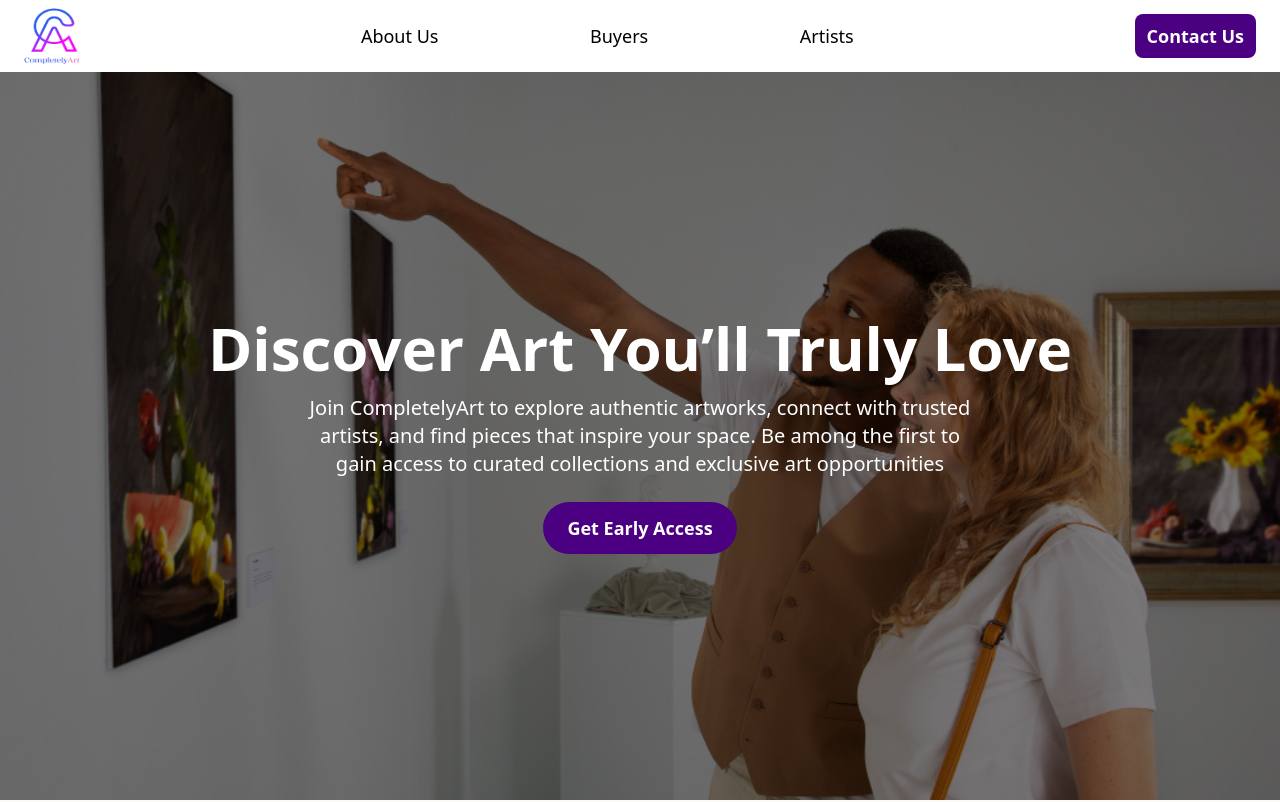
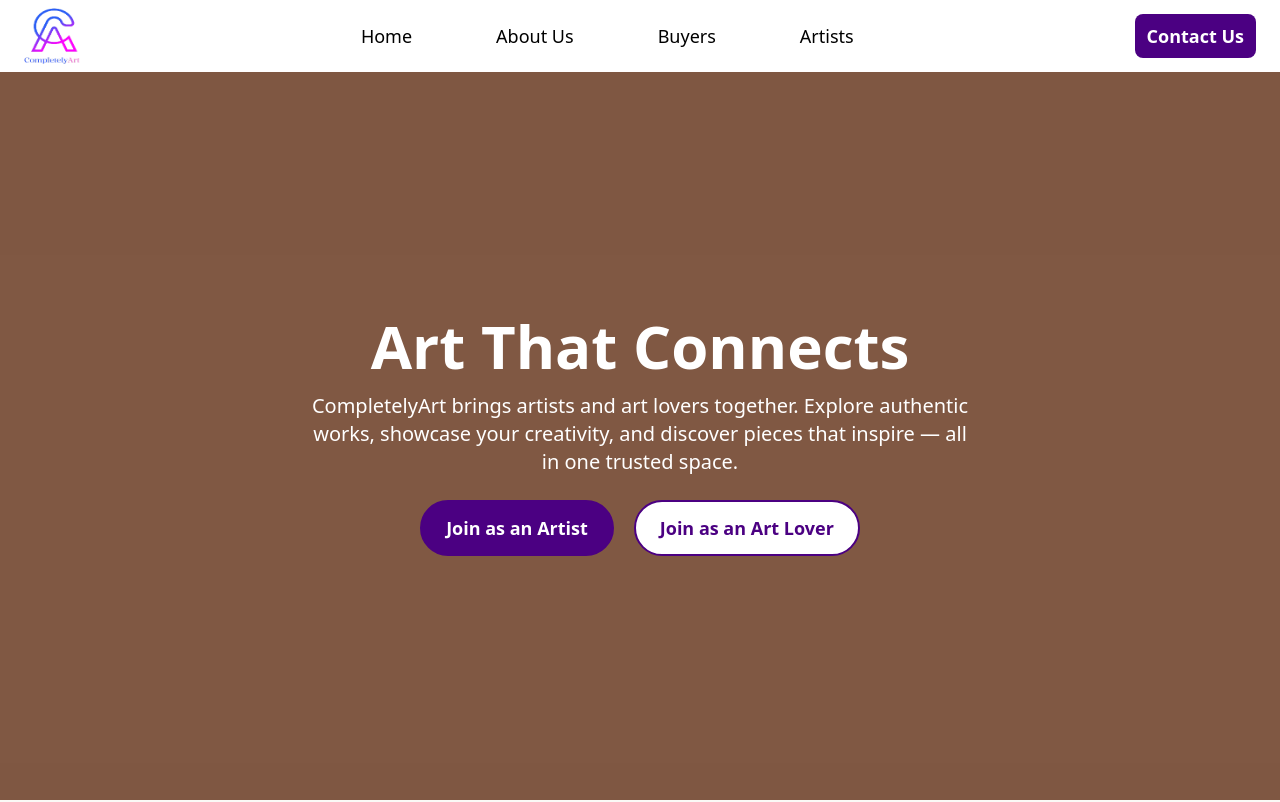
Before and after one commit to martins091/completelyArt_Landingpage, a plain HTML site: page index.html in a window 1280 px wide. Shown: the top 802 px of the page. Drawn offline with nearby package versions, Linux system fonts and the light colour scheme.

Commit message:
done with the home page for now, about to start reponsiveness

```diff
--- a/index.html
+++ b/index.html
@@ -23,6 +23,8 @@
 			</a>
 			<ul class="nav-links flex  justify-between w-[40%] ">
 				<li class="text-lg font-medium hover:text-[#4B0082] transition-all ease-in-out duration-300 "><a
+						href="/index.html">Home</a></li>
+				<li class="text-lg font-medium hover:text-[#4B0082] transition-all ease-in-out duration-300 "><a
 						href="#about">About Us</a></li>
 				<li class="text-lg font-medium hover:text-[#4B0082] transition-all ease-in-out duration-300 "><a
 						href="buyer-subscription.html">Buyers</a></li>
@@ -36,24 +38,28 @@
 		</nav>
 	</header>
 	<main class="pb-12">
-		<section class="buyer-background relative">
+		<section class="h-[91vh] bg-[#FFB085] relative">
 			<div class="absolute inset-0 bg-black/50"></div>
 
 			<!-- Text Content -->
 			<div data-aos="fade-down" data-aos-duration="1000"
 				class="relative z-10 flex flex-col items-center justify-center h-full text-center text-white px-6">
 				<h1 class="text-4xl md:text-6xl font-bold mb-4">
-					Discover Art You’ll Truly Love
+					Art That Connects
 				</h1>
 				<p class="text-lg md:text-xl max-w-2xl mb-6">
-					Join CompletelyArt to explore authentic artworks, connect with trusted artists, and find pieces that
-					inspire your space. Be among the first to gain access to curated collections and exclusive art
-					opportunities
+					CompletelyArt brings artists and art lovers together. Explore authentic works, showcase your creativity, and discover pieces that inspire — all in one trusted space.
 				</p>
-				<a href="#artist-waitlist"
-					class="px-6 py-3  bg-[#4B0082] text-white hover:bg-[#FFB085] hover:text-[#4b0082] rounded-full text-lg font-semibold">
-					Get Early Access
+				<div class="flex justify-center items-center space-x-5">
+					<a href="./artist-subscription.html"
+					class="px-6 py-3  border-[2px] border-[#4b0082] bg-[#4B0082] text-white hover:bg-[#FFB085] hover:text-[#4b0082] hover:rounded-md rounded-full text-lg font-semibold transition-all duration-500 ease-in-out">
+					Join as an Artist
 				</a>
+				<a href="./buyer-subscription.html"
+					class="px-6 py-3 border-[2px] border-[#4b0082] text-[#4B0082] bg-white hover:bg-[#FFB085] hover:text-[#4b0082] hover:rounded-md rounded-full text-lg font-semibold transition-all ease-in-out duration-500">
+					Join as an Art Lover
+				</a>
+				</div>
 			</div>
 		</section>
 		<section class="py-20 bg-[#FAF9F6]">
```
Also changed, not shown: artist-subscription.html (+2 -0 lines), buyer-subscription.html (+2 -0 lines).
